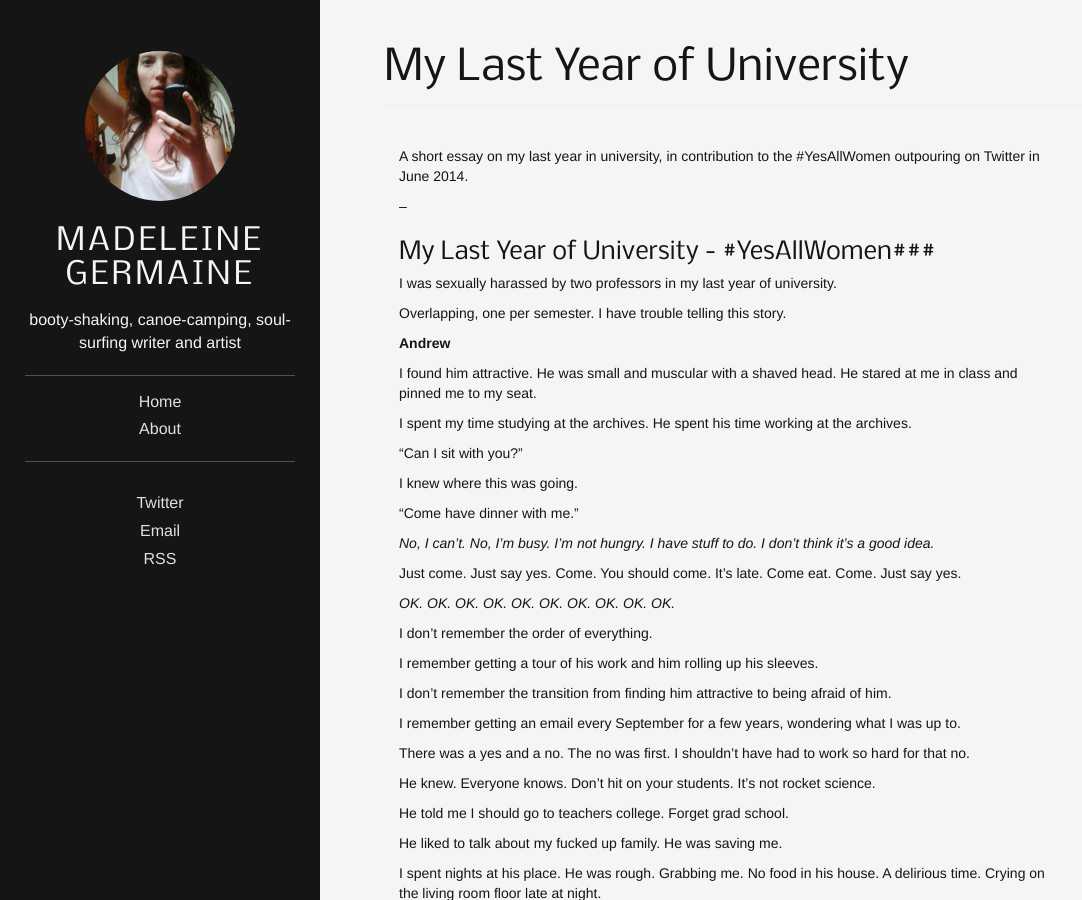
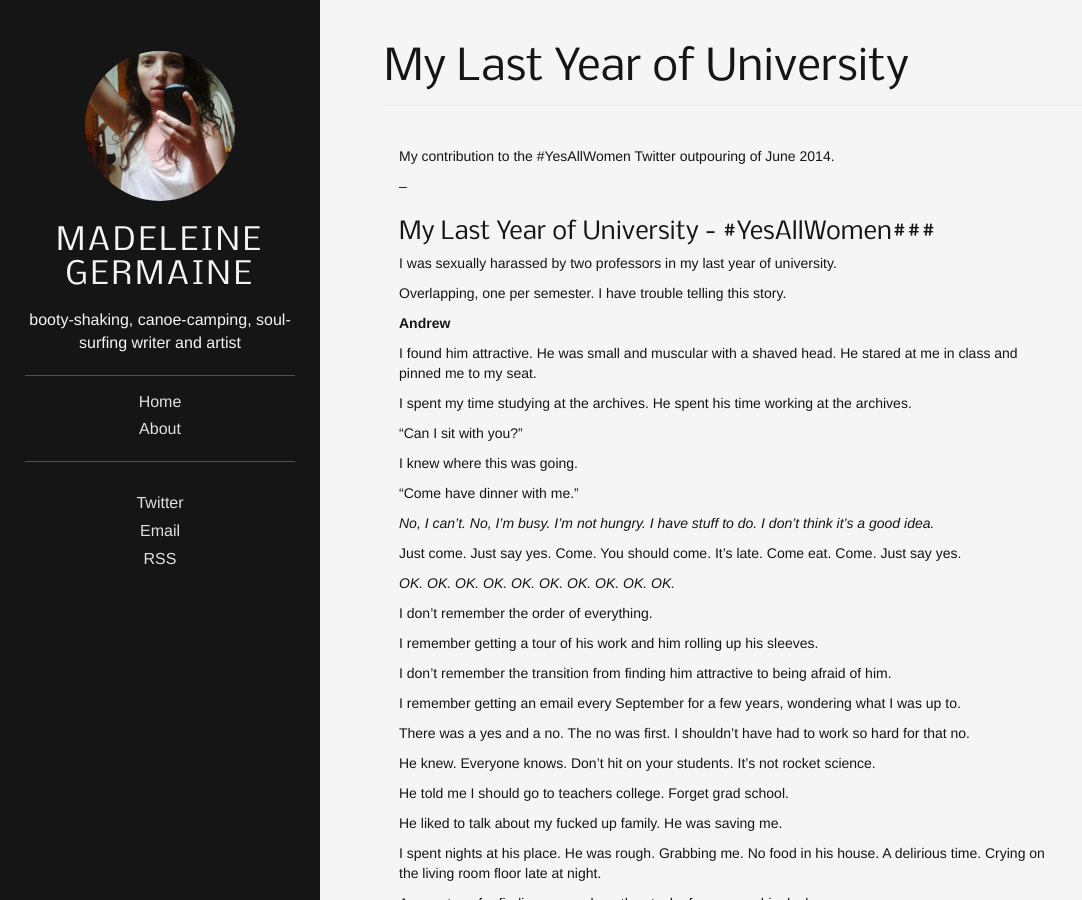
Before and after one commit to madeleinegermaine/madeleinegermaine, a Jekyll site: the page built from _posts/2014-06-04-last-year-of-university-yesallwomen.md, in a window 1280 px wide and 900 px high. Shown: the whole window, without its empty margins (0-1082 px from the left). Built offline with Jekyll 4.4.1, drawn with Linux system fonts in a browser that asks for light colours.

Commit message:
Updated 2014-06-04-last-year-of-university-yesallwomen.md

```diff
--- a/_posts/2014-06-04-last-year-of-university-yesallwomen.md
+++ b/_posts/2014-06-04-last-year-of-university-yesallwomen.md
@@ -14,7 +14,7 @@ fullview: false
 published: true
 ---
 
-A short essay on my last year in university, in contribution to the #YesAllWomen outpouring on Twitter in June 2014.
+My contribution to the #YesAllWomen Twitter outpouring of June 2014.
 
 --
 
```
